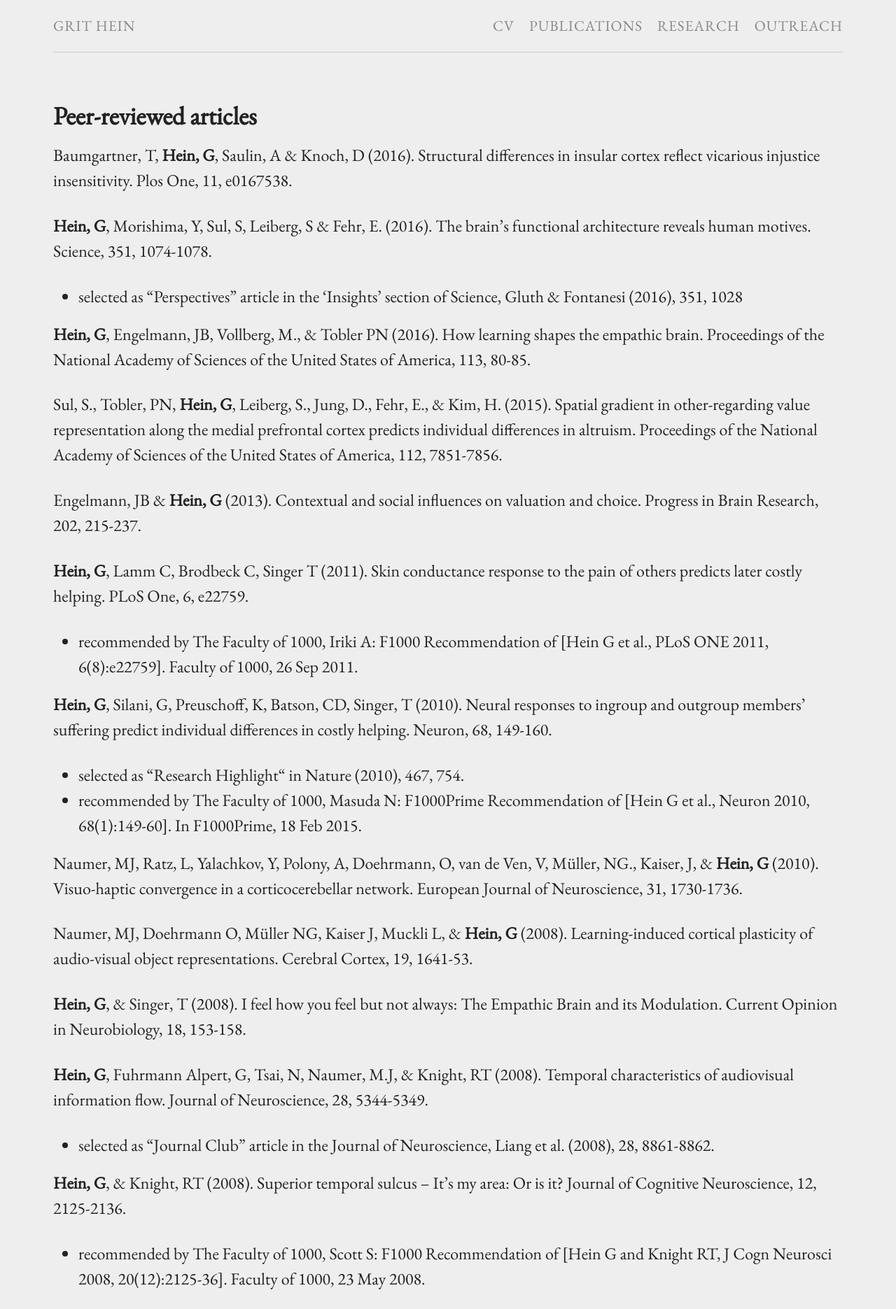
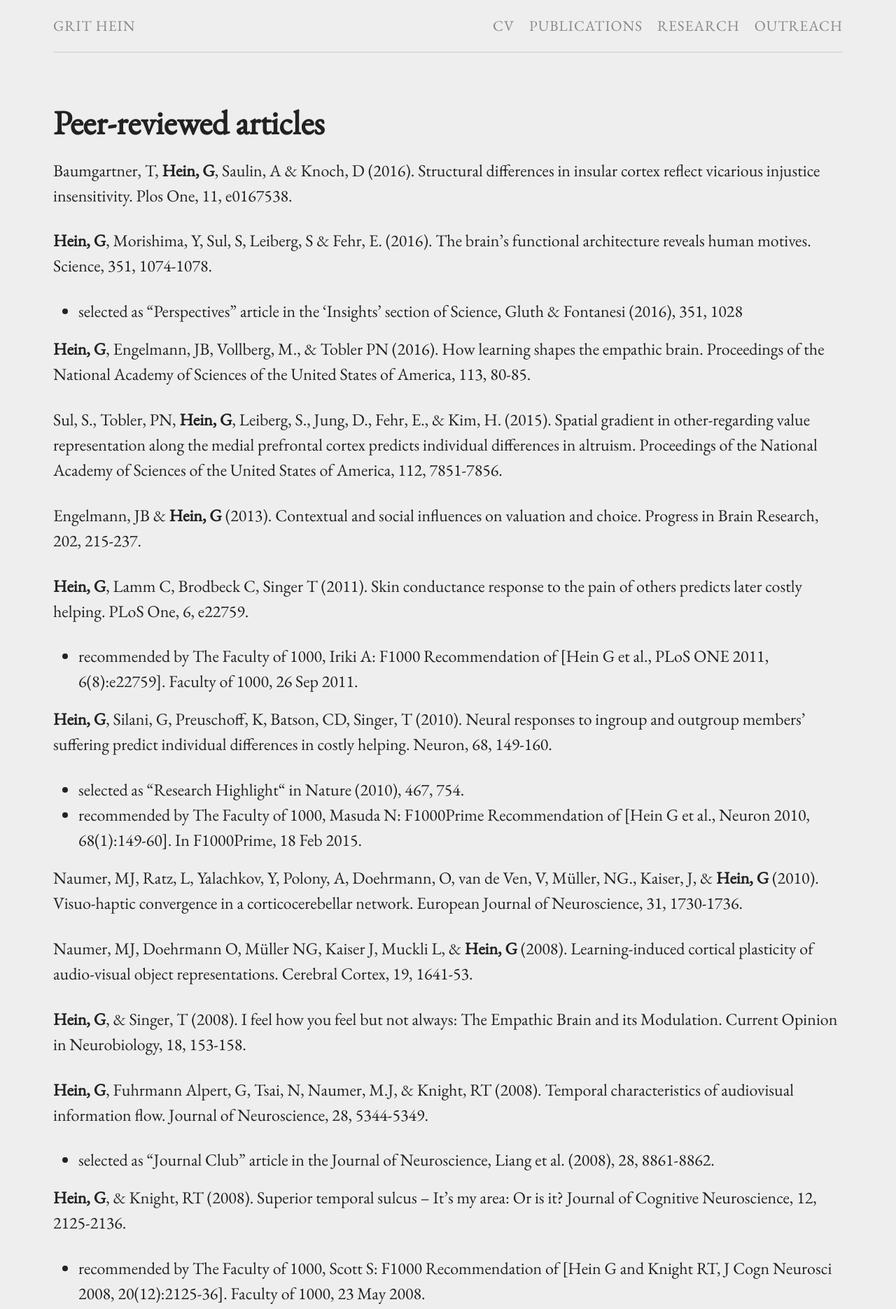
Before and after one commit to grithein/grithein, a Jekyll site: the page built from publications.md, in a window 1280 px wide. Shown: the top 1871 px of the page at 70% size. Built offline with Jekyll 4.4.1, drawn with Linux system fonts in a browser that asks for light colours.

```diff
--- a/publications.md
+++ b/publications.md
@@ -3,7 +3,7 @@ title: ''
 layout: page
 permalink: "/publications/"
 ---
-## Peer-reviewed articles
+# Peer-reviewed articles
 
 Baumgartner, T, **Hein, G**, Saulin, A & Knoch, D (2016). Structural differences in insular cortex reflect vicarious injustice insensitivity. Plos One, 11, e0167538.
 
@@ -54,7 +54,7 @@ Naumer, MJ, Doehrmann O, Müller NG, Kaiser J, Muckli L, & **Hein, G** (2008). L
 
 Friederici, AD, Kotz, SA, Werheid. K, **Hein, G**, & von Cramon, DY (2003). Syntactic comprehension in Parkinson’s disease: investigating early automatic and late integrational processes using event-related brain potentials. Neuropsychology, 17, 133-142.
 
-## Books and Book chapters
+# Books and Book chapters
 
 **Hein, G** (2016). Soziale Neurowissenschaften. In O. Decker (ed.), Sozialpsychologie und Sozialtheorie, Band 1: Zugänge. Wiesbaden: VS Verlag für Sozialwissenschaften.
 
```
